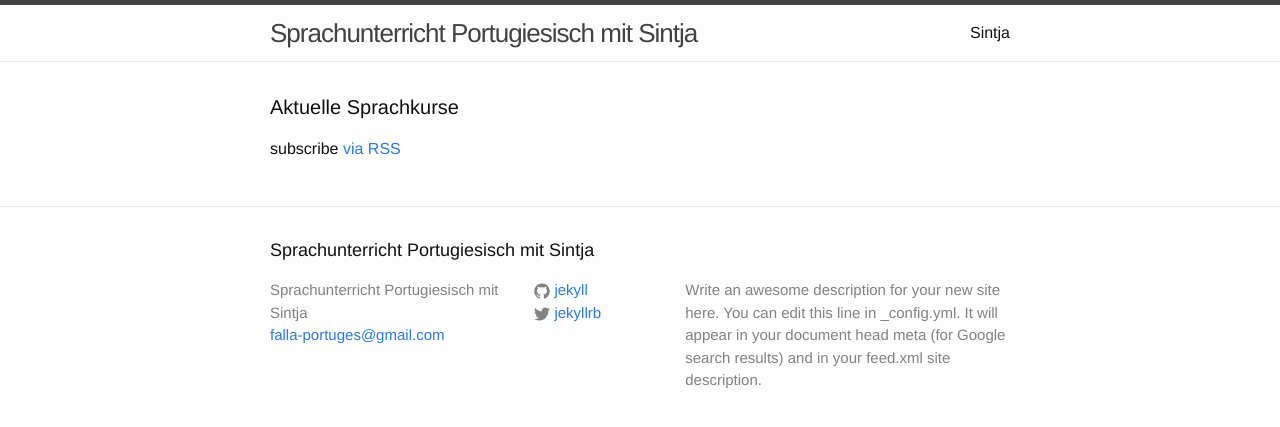
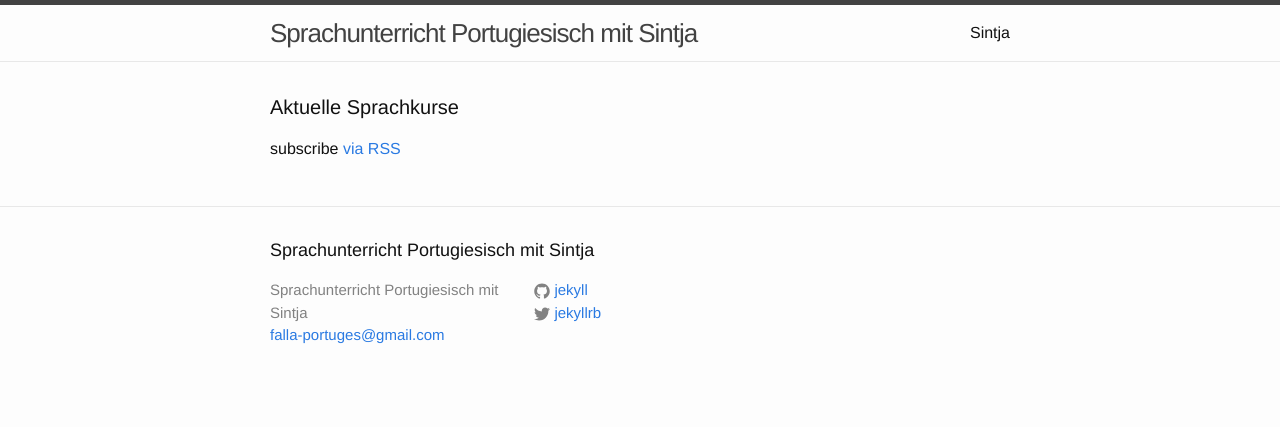
Before and after one commit to falla-portuges/falla-portuges.github.io, a Jekyll site: the page built from index.html, in a window 1280 px wide. Shown: the top 427 px of the page. Built offline with Jekyll 4.4.1, drawn with Linux system fonts in a browser that asks for light colours.

```diff
--- a/_config.yml
+++ b/_config.yml
@@ -8,10 +8,7 @@
 # Site settings
 title: Sprachunterricht Portugiesisch mit Sintja
 email: falla-portuges@gmail.com
-description: > # this means to ignore newlines until "baseurl:"
-  Write an awesome description for your new site here. You can edit this
-  line in _config.yml. It will appear in your document head meta (for
-  Google search results) and in your feed.xml site description.
+description: > # Einzel- oder Gruppenunterrich in Portugiesisch mit der aus Porto Allegre stammenden Brasilianerin Sintja.
 baseurl: "" # the subpath of your site, e.g. /blog
 url: "http://yourdomain.com" # the base hostname & protocol for your site
 twitter_username: jekyllrb
```
Also changed, not shown: anmeldung.md (renamed from anmeldung.html), kurse.md (renamed from kurse.html), privat.md (renamed from privat.html).
